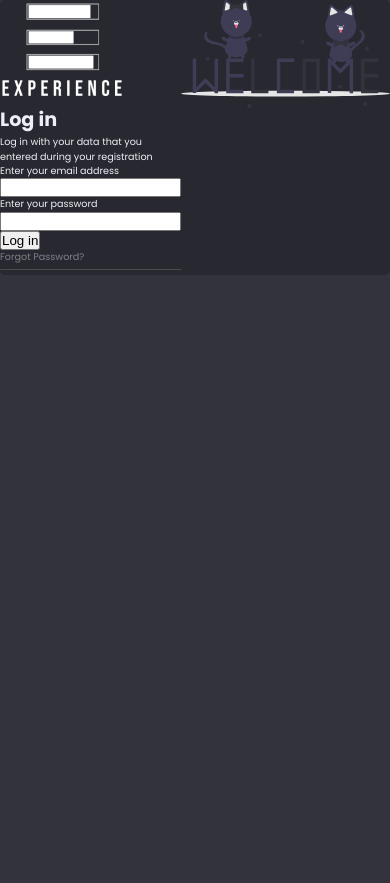
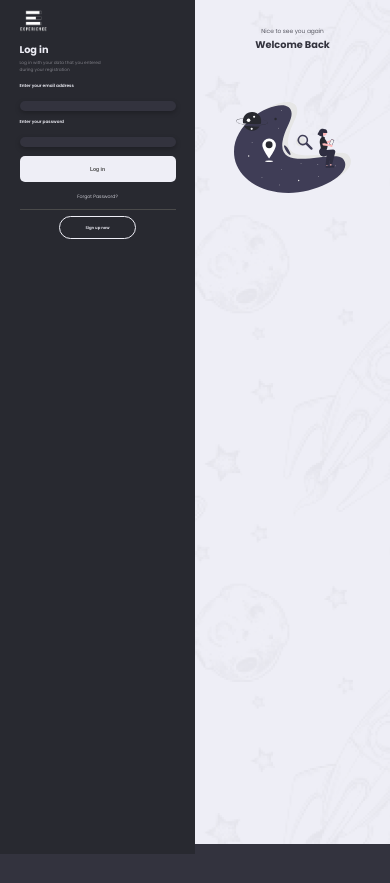
Before and after one commit to NandaAmanta/EXP-CMS-FE, a React (Create React App) app: page /login in a window 390 px wide. Before the commit the page ends 844 px from the top, so only its background shows below. Built offline with nearby package versions, Linux system fonts and the light colour scheme.

Commit message:
finish create login page desktop
finish made:
- login page
- make route

NOTE: without responsive

```diff
--- a/src/Components/LoginPage/LoginPage.scss
+++ b/src/Components/LoginPage/LoginPage.scss
@@ -1,19 +1,148 @@
 @use "../../Style/" as *;
 
 .login-top {
-    display: flex;
-    justify-content: center;
-    align-items: center;
 
     .login {
-        max-width: 1000px;
+        max-width: 50%;
         width: 100vw;
         display: flex;
-        border-radius: 5px;
+        justify-content: center;
         background-color: $sidebar-color;
 
-        &__login_page {
+        &__page {
+            margin: 5% 10% 0 10%;
+            height: 100vh;
+            flex: 1;
+        }
 
+        &__form {
+            .form_top {
+                margin-bottom: 4%;
+
+                img {
+                    max-width: 100%;
+                    width: 7vw;
+                }
+            }
+
+            .form_text {
+                h1 {
+                    font-size: 2.5vw;
+                }
+
+                p {
+                    color: $text-dark;
+                    margin-top: 2%;
+                    margin-bottom: 6%;
+                    font-size: 1.1vw;
+                }
+            }
+
+            .form_forget {
+                text-align: center;
+                margin-bottom: 4%;
+
+                a {
+                    color: $text-white;
+                    font-size: 1.2vw;
+                    font-weight: 300;
+                }
+            }
+
+            .form_signup {
+                text-align: center;
+                margin-top: 6%;
+
+                a {
+                    color: $text-white;
+                    font-size: 1vw;
+                    font-weight: 600;
+                    padding: 8px 25px;
+                    border-radius: 100px;
+                    border: 1px solid $text-white;
+                    transition: .1s ease;
+
+                    &:hover {
+                        background-color: $text-white;
+                        color: $body-bg;
+                    }
+                }
+            }
+
+
+            form {
+                .form_group {
+                    margin: 5% 0 0 0;
+                    display: flex;
+                    flex-direction: column;
+
+                    label {
+                        font-weight: 600;
+                        font-size: 1.1vw;
+                        display: inline-block;
+                    }
+
+                    input {
+                        width: 100%;
+                        padding: 1.5% 3%;
+                        border-radius: 5px;
+                        background: #33333E;
+                        box-shadow: 0px 2px 5px 0px rgba(3, 3, 3, 0.25);
+                        color: $text-white;
+                        margin-top: 12px;
+                        font-size: 1.2vw;
+                    }
+
+                }
+
+                button {
+                    width: 100%;
+                    padding: 10px 10px;
+                    border-radius: 5px;
+                    background: $text-white;
+                    color: #4A4A4A;
+                    margin-top: 6%;
+                    font-size: 1.3vw;
+                    font-weight: 700;
+                    margin-bottom: 4%;
+                }
+            }
+        }
+
+    }
+
+    .login__welcome {
+        background-image: url("../../Assets/bg-login.png");
+        padding: 6% 5% 0 5%;
+        position: fixed;
+        right: 0;
+        top: 0;
+        height: 100vh;
+        width: 50%;
+
+        .welcome_text {
+            color: $body-bg !important;
+            text-align: center;
+            margin-bottom: 50px;
+
+            span {
+                font-size: 1.5vw;
+                font-weight: 300;
+            }
+
+            h1 {
+                font-size: 2.5vw;
+            }
+        }
+
+        .welcome_img {
+            img {
+                margin: auto;
+                max-width: 100%;
+                width: 30vw;
+                display: flex;
+            }
         }
     }
+
 }
--- a/src/Components/LoginPage/LoginPage.tsx
+++ b/src/Components/LoginPage/LoginPage.tsx
@@ -15,17 +15,17 @@ function Login() {
               <div className="form_text">
                 <h1>Log in</h1>
                 <p>
-                  Log in with your data that you entered during your
+                  Log in with your data that you entered <br /> during your
                   registration
                 </p>
               </div>
               <form action="">
                 <div className="form_group">
-                  <label htmlFor="email">Enter your email address</label> <br />
+                  <label htmlFor="email">Enter your email address</label>
                   <input type="email" id="email" name="email" required />
                 </div>
                 <div className="form_group">
-                  <label htmlFor="password">Enter your password</label> <br />
+                  <label htmlFor="password">Enter your password</label>
                   <input
                     type="password"
                     id="password"
@@ -35,17 +35,26 @@ function Login() {
                 </div>
                 <button type="submit">Log in</button> <br />
               </form>
-              <div className="form_group">
+              <div className="form_forget">
                 <a href=""> Forgot Password?</a>
               </div>
               <div className="line-sidebar"></div>
+              <div className="form_signup">
+                <a href="">Sign up now</a>
+              </div>
             </div>
           </div>
 
+        </div>
           <div className="login__welcome">
-            <img src={welcomee} alt="" />
+            <div className="welcome_text">
+              <span>Nice to see you again</span>
+              <h1>Welcome Back</h1>
+            </div>
+            <div className="welcome_img">
+              <img src={welcomee} alt="" />
+            </div>
           </div>
-        </div>
       </div>
     </>
   );
--- a/src/Style/_variable.scss
+++ b/src/Style/_variable.scss
@@ -7,6 +7,7 @@ $text-dark: #7F7F87;
 $line-color:  #4A4A4A;
 $delete-button-color : #DA3633;
 $border-stroke-button: 1px solid #F8514A;
+$text-button-white : #4A4A4A;
 $bg-stroke-button: transparent;
 $box-shadow: 0px 2px 26px 0px rgba(238, 238, 246, 0.47); ;
 $border-radius: 10px;
--- a/src/template.scss
+++ b/src/template.scss
@@ -6,6 +6,7 @@
   margin: 0;
   box-sizing: border-box;
   -webkit-tap-highlight-color: transparent;
+  border: none;
 }
 
 html {
```
Also changed, not shown: src/Assets/bg-login.png (added), src/Assets/welcomee.svg.
